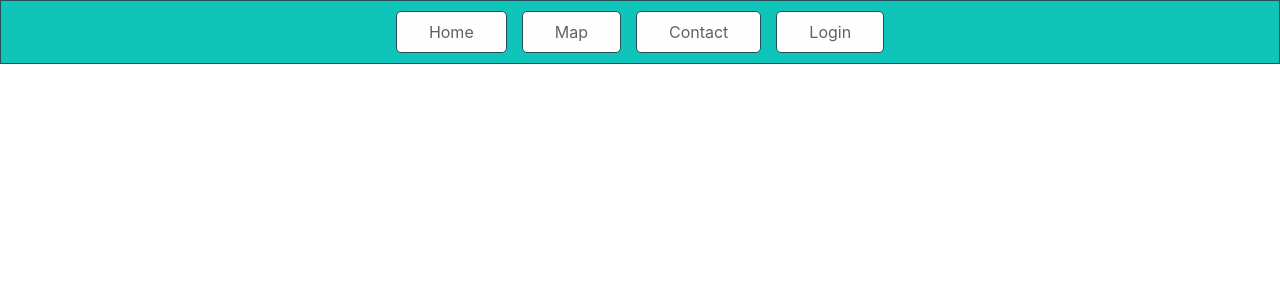
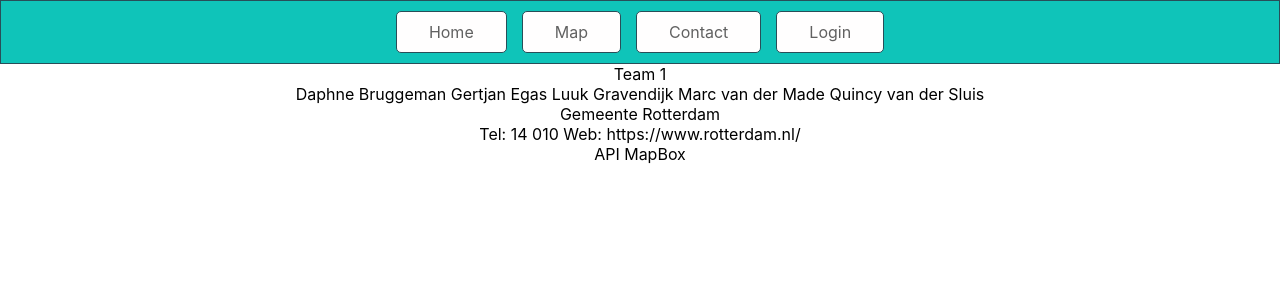
Before and after one commit to gert1999/ScreenGreenMachine, a React (Create React App) app: page /contact in a window 1280 px wide. Shown: the top 300 px of the page. Built offline with nearby package versions, Linux system fonts and the light colour scheme.

Commit message:
Contact page added

```diff
--- a/src/App.js
+++ b/src/App.js
@@ -1,5 +1,6 @@
 import './App.css';
 import { Map } from './components/Map';
+import { Contact } from './components/Contact';
 
 import { BrowserRouter  as Router, Switch, Route, Link } from "react-router-dom";
 
@@ -16,6 +17,7 @@ function App() {
       </nav>
       <Switch>
         <Route path="/map" component={ Map }/>
+        <Route path="/contact" component={ Contact }/>
       </Switch>
       </div>
     </Router>
--- /dev/null
+++ b/src/components/Contact.js
@@ -0,0 +1,47 @@
+import React from "react";
+
+
+export class Contact extends React.Component {
+    constructor(){
+        super()
+        this.state = {
+            calculate : false
+        }
+    }
+
+    componentDidMount(){
+        console.log("DidMount Project");
+    }
+
+    componentDidUpdate(){
+        console.log("DidUpdate Project");
+    }
+
+    componentWillUnmount(){
+        console.log("WillUnmount Project");
+    }
+    render() {
+        return(
+            <div>
+                Team 1
+                <br></br>
+                Daphne Bruggeman
+                Gertjan Egas
+                Luuk Gravendijk
+                Marc van der Made
+                Quincy van der Sluis
+                <team-photo></team-photo>
+                <br></br>
+                Gemeente Rotterdam
+                <br></br>
+                Tel: 14 010
+                Web: https://www.rotterdam.nl/
+                <br></br>
+                API
+                MapBox
+            </div>
+        )
+    }
+
+
+}
```
Also changed, not shown: 1 other file (tests, documents, lock files or other folders).
